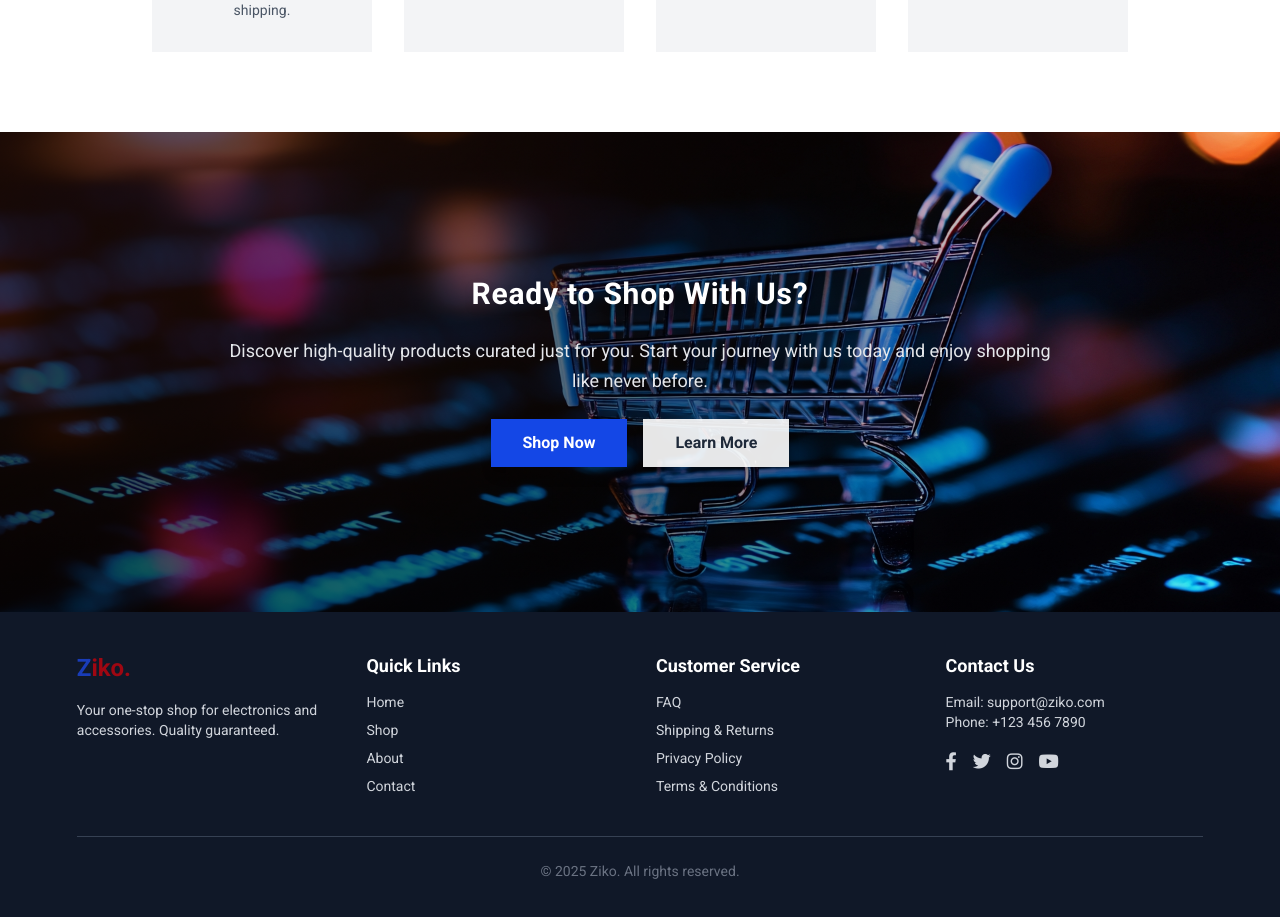
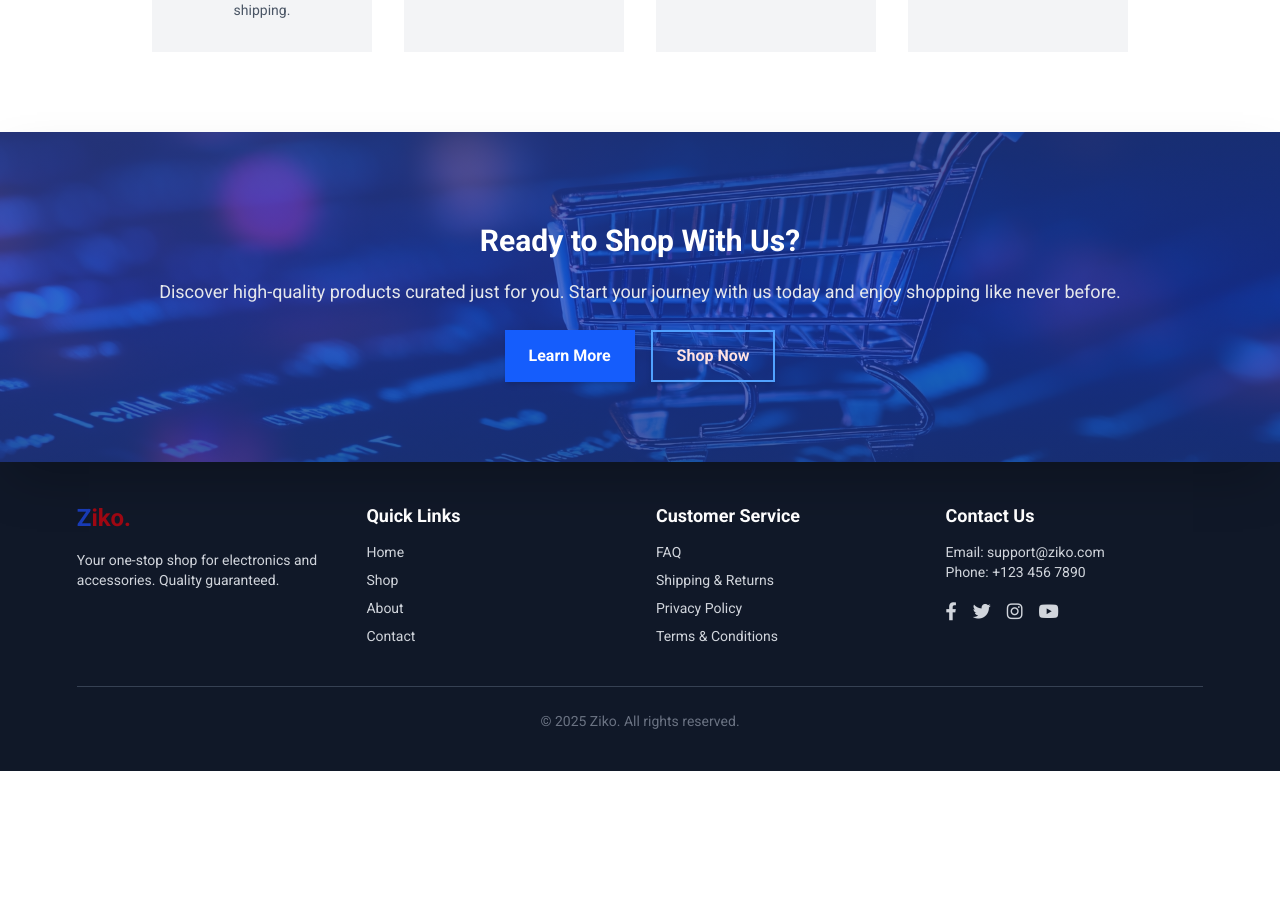
Before and after one commit to Mithila777/ziko-online-store, a Next.js app: page /about in a window 1280 px wide. Shown: the part 1167-2084 px from the top of the page. After the commit the page ends 1938 px from the top, so only its background shows below. Built offline with nearby package versions, Linux system fonts and the light colour scheme; no server answers.

Commit message:
hero section bg change

```diff
--- a/app/about/page.tsx
+++ b/app/about/page.tsx
@@ -1,7 +1,9 @@
 "use client";
-
 import ServiceSection from "@/components/home/ServiceSection";
 import { FaBoxOpen, FaSmile, FaTrophy, FaGlobe } from "react-icons/fa";
+import image from '../../public/image/about/about2.jpg'
+import Image from "next/image";
+
 export default function AboutPage() {
 
 
@@ -77,7 +79,6 @@ export default function AboutPage() {
 </div>
 
 
-
       {/* Features Section */}
       <section className="bg-white py-4  md:py-8">
         <div className="max-w-6xl mx-auto px-0 md:px-6 text-center">
@@ -91,31 +92,48 @@ export default function AboutPage() {
 
 
       {/* Call-to-Action Section */}
-<section
-  className="relative bg-cover bg-center flex items-center justify-center min-h-[60vh]"
-  style={{
-    backgroundImage: "url('image/about/about2.jpg')",
-  }}
->
-  {/* Overlay for better text readability */}
-  <div className="absolute inset-0 bg-gradient-to-r from-black/70 via-black/50 to-transparent"></div>
 
-  {/* Content */}
-  <div className="relative max-w-4xl mx-auto px-6 text-center text-white space-y-6">
-    <h2 className=" text-xl  md:text-3xl font-bold tracking-wide drop-shadow-lg">
-      Ready to Shop With Us?
-    </h2>
-    <p className=" text-sm md:text-lg  text-gray-200 leading-relaxed">
+  <section className="relative flex items-center justify-center ">
+  {/* Card Container */}
+  <div
+    className="relative w-full overflow-hidden shadow-2xl p-4 md:p-10 lg:p-20 "
+    data-aos="zoom-in"
+  >
+    {/* Background Image */}
+    <Image
+      src={image}
+      alt="Business Team"
+      fill
+      className="absolute inset-0 object-cover"
+    />
+
+    {/* Overlay with gradient */}
+    <div className="absolute inset-0 bg-gradient-to-b from-blue-900/80 via-blue-800/70 to-blue-900/80"></div>
+
+    {/* Card Content */}
+    <div className="relative flex flex-col items-center justify-center h-full px-6 text-center text-white">
+      {/* Small Badge */}
+
+      {/* Heading */}
+      <h1 className="mt-2 font-extrabold text-2xl md:text-3xl leading-snug mb-4">
+             Ready to Shop With Us?
+
+      </h1>
+
+      {/* Description */}
+     <p className=" text-sm md:text-lg  text-gray-200 leading-relaxed">
       Discover high-quality products curated just for you. Start your journey with us today and
       enjoy shopping like never before.
     </p>
-    <div className="flex flex-col sm:flex-row gap-4 justify-center">
-      <button className="bg-blue-700 hover:bg-blue-600 text-white font-semibold px-2 md:px-8 py-3  shadow-lg transition-transform transform hover:scale-105">
-        Shop Now
-      </button>
-      <button className="bg-white/90 hover:bg-white text-gray-800 font-semibold px-2 md:px-8 py-3  shadow-lg transition-transform transform hover:scale-105">
-        Learn More
-      </button>
+      {/* CTA Buttons */}
+      <div className="flex flex-wrap gap-4 justify-center pt-6">
+        <button className="bg-blue-600 hover:bg-blue-500 transition-all px-6 py-3 text-white font-semibold flex items-center gap-2  shadow-md">
+          Learn More
+        </button>
+        <button className="border-2 border-blue-400 text-red-100 hover:bg-white hover:text-blue-800 transition-all px-6 py-3 font-semibold  shadow-md">
+          Shop Now
+        </button>
+      </div>
     </div>
   </div>
 </section>
--- a/app/page.tsx
+++ b/app/page.tsx
@@ -13,52 +13,60 @@ import {Suspense} from "react";
 export default function Home() {
   return (
     <div className="">
-   <div className="grid grid-cols-2 md:grid-cols-6 bg-gray-50 h-[42vh] md:h-auto max-h-screen ">
+   <div className="grid grid-cols-2 md:grid-cols-6 bg-gray-900 h-[42vh] md:h-auto max-h-screen ">
   {/* Left Column - Carousel */}
   <div className="md:col-span-4 h-full">
 <Carousel
   autoPlay
   infiniteLoop
+  interval={3000}   // ⏳ 3s per slide
   showThumbs={false}
   showStatus={false}
-  showArrows={false}   // 🚀 hides left/right arrows
-  showIndicators={false} // 🚀 hides bottom dots
->      <div>
+  showArrows={false}
+  showIndicators={false}
+>
+  <div>
     <HeroSection
       title="BEST DEAL !"
       description="BEST WATCH"
-          image="image/hero/watch.png"
+      image="/image/hero/watch.png"
     />
   </div>
   <div>
     <HeroSection
       title="BEST DEAL !"
       description="TOP PHONE"
-          image="image/hero/phone.png"
+      image="/image/hero/phone.png"
     />
   </div>
   <div>
     <HeroSection
       title="BEST DEAL !"
       description="TOP HEADPHONE"
-          image="image/hero/headphone.png"
+      image="/image/hero/headphone.png"
     />
   </div>
 </Carousel>
+
   </div>
 
   {/* Right Column */}
-  <div className="md:col-span-2 p-4 flex items-center justify-center text-center md:text-left bg-black bg-cover bg-center h-full md:h-full"
+<div
+  className="relative md:col-span-2 p-4 flex items-center justify-center text-center md:text-left bg-black bg-cover bg-center h-full md:h-full"
   style={{ backgroundImage: "url('image/hero-image.png')" }}
 >
-    <div className="space-y-2 md:space-y-6">
+  {/* Overlay */}
+  <div className="absolute inset-0 bg-gradient-to-b from-blue-900/60 via-blue-800/40 to-blue-900/50"></div>
+
+  {/* Content */}
+  <div className="relative space-y-2 md:space-y-6">
     <h4 className="text-lg sm:text-2xl font-bold text-white">TOP DEAL</h4>
 
-      <div className="w-28 sm:w-40 bg-blue-800 text-center text-gray-200 p-2 sm:p-4 my-2 mx-auto md:mx-0">
+    <div className="w-28 sm:w-40 bg-blue-800 text-center text-gray-200 p-2 sm:p-4 my-2 mx-auto md:mx-0 rounded">
       <p className="text-base sm:text-xl font-semibold">50% OFF</p>
     </div>
 
-      <p className="text-blue-600 font-bold text-sm sm:text-lg">
+    <p className="text-blue-300 font-bold text-sm sm:text-lg">
       Limited Time Offer
     </p>
     <p className="text-xs sm:text-base text-gray-100">
@@ -66,6 +74,7 @@ export default function Home() {
     </p>
   </div>
 </div>
+
 </div>
 
     <ServiceSection/>
--- a/components/home/HeroSection.tsx
+++ b/components/home/HeroSection.tsx
@@ -1,4 +1,5 @@
 "use client";
+
 type HeroProps = {
   title: string;
   highlight?: string;
@@ -6,43 +7,46 @@ type HeroProps = {
   image: string;
 };
 
-function HeroSection({ title, highlight, description, image,  }:HeroProps) {
+function HeroSection({ title, highlight, description, image }: HeroProps) {
   return (
-    <section className=" px-2 md:px-[6%] py-2 md:py-16 m-0">
-      <div className="max-w-7xl mx-auto flex flex-col-reverse lg:flex-row items-center justify-between gap-2 md:gap-10">
-
+    <section className="relative px-4 md:px-[6%] py-12 md:py-20 bg-gradient-to-b from-gray-900 via-gray-800 to-gray-900">
+      <div className="max-w-7xl mx-auto flex flex-col-reverse lg:flex-row items-center justify-between gap-10">
         {/* Left Text Content */}
-       <div className=" text-center md:text-left w-full lg:w-1/2">
-         <h1 className="text-2xl sm:text-3xl md:text-4xl lg:text-5xl font-bold text-gray-800 leading-snug sm:leading-tight mb-2 md:mb-3 ">
+        <div className="text-center lg:text-left w-full lg:w-1/2 space-y-4 md:space-y-6">
+          <h1 className="text-3xl sm:text-4xl md:text-5xl lg:text-6xl font-extrabold leading-snug sm:leading-tight text-white">
             {title}{" "}
-    <span className="text-blue-600">
-      {highlight}
-    </span>
+            {highlight && (
+              <span className="text-blue-500 drop-shadow-md">{highlight}</span>
+            )}
           </h1>
 
-  <p className="text-gray-600 text-sm sm:text-base md:text-lg lg:text-xl mb-2 md:mb-4">
+          <p className="text-gray-300 text-base sm:text-lg md:text-xl lg:text-2xl leading-relaxed">
             {description}
           </p>
 
-  <p className="text-xs sm:text-sm md:text-base font-medium text-gray-700 mb-2 md:mb-6">
-    Get upto <span className="text-blue-600 font-semibold">30% Off</span> today only
+          <p className="text-sm sm:text-base md:text-lg font-medium text-gray-400">
+            Get up to{" "}
+            <span className="text-blue-400 font-semibold">30% Off</span> today
+            only
           </p>
 
-  <div className="mt-2 sm:mt-4">
-    <button className="bg-blue-800 text-white px-3 py-2 sm:px-6 sm:py-3 text-xs sm:text-sm md:text-base hover:bg-blue-700 transition duration-300">
+          {/* CTA Buttons */}
+          <div className="flex flex-wrap justify-center lg:justify-start gap-4 pt-4">
+            <button className="bg-blue-600 hover:bg-blue-500 px-6 py-3 text-sm md:text-base font-semibold text-white rounded-full shadow-lg transition-all duration-300">
               Shop Now
+            </button>
+            <button className="border-2 border-gray-400 text-gray-200 hover:bg-white hover:text-gray-900 px-6 py-3 text-sm md:text-base font-semibold rounded-full shadow-md transition-all duration-300">
+              Learn More
             </button>
           </div>
         </div>
 
-
-
         {/* Right Image */}
-        <div className="w-full lg:w-1/2 ">
+        <div className="w-full lg:w-1/2 flex justify-center">
           <img
             src={image}
             alt="Hero"
-            className="w-32 h-32 md:w-full md:h-auto object-contain"
+            className="w-48 sm:w-72 md:w-full max-w-md object-contain drop-shadow-2xl transition-transform duration-500 hover:scale-105"
           />
         </div>
       </div>
```
Lines whose indentation alone changed are shown as unchanged.
